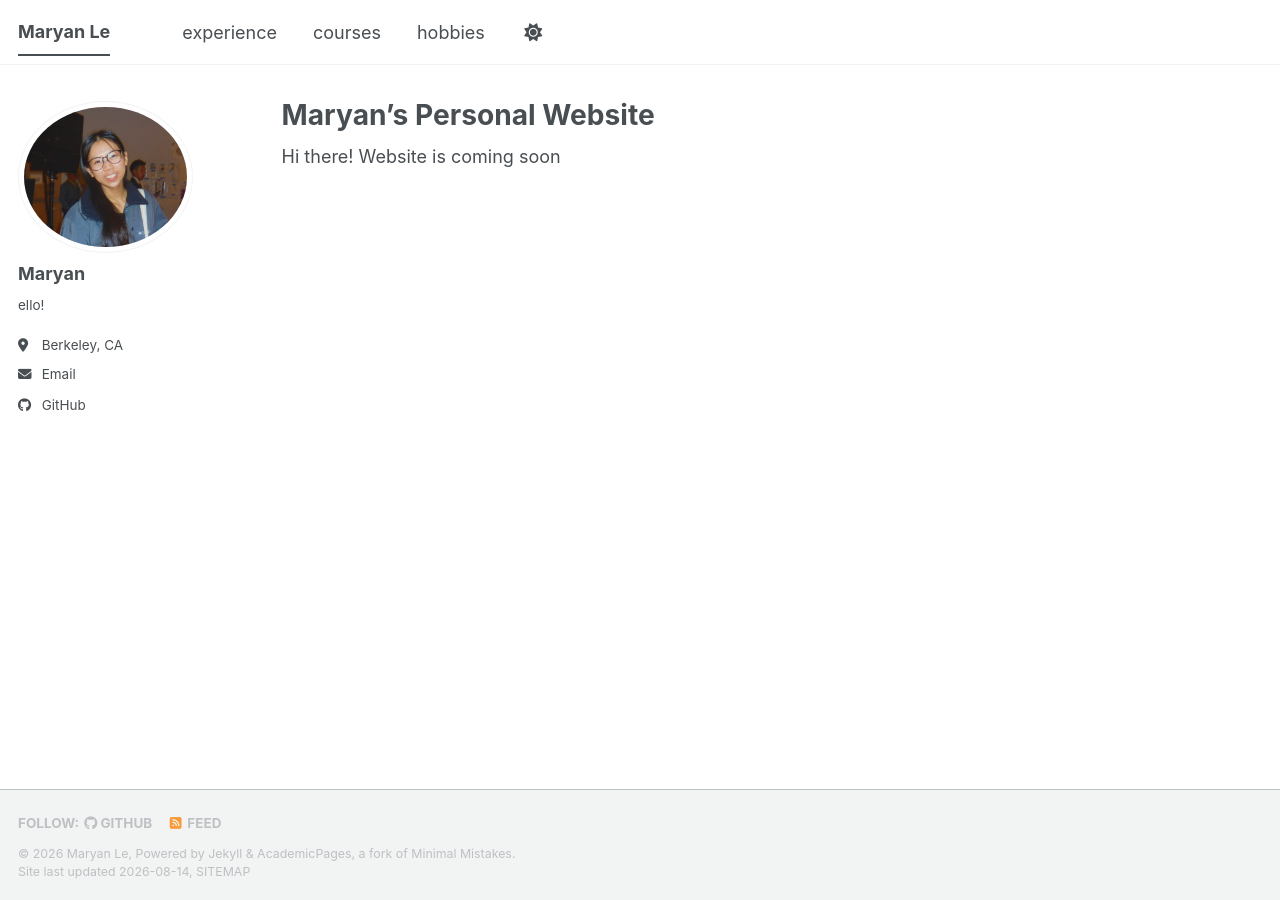
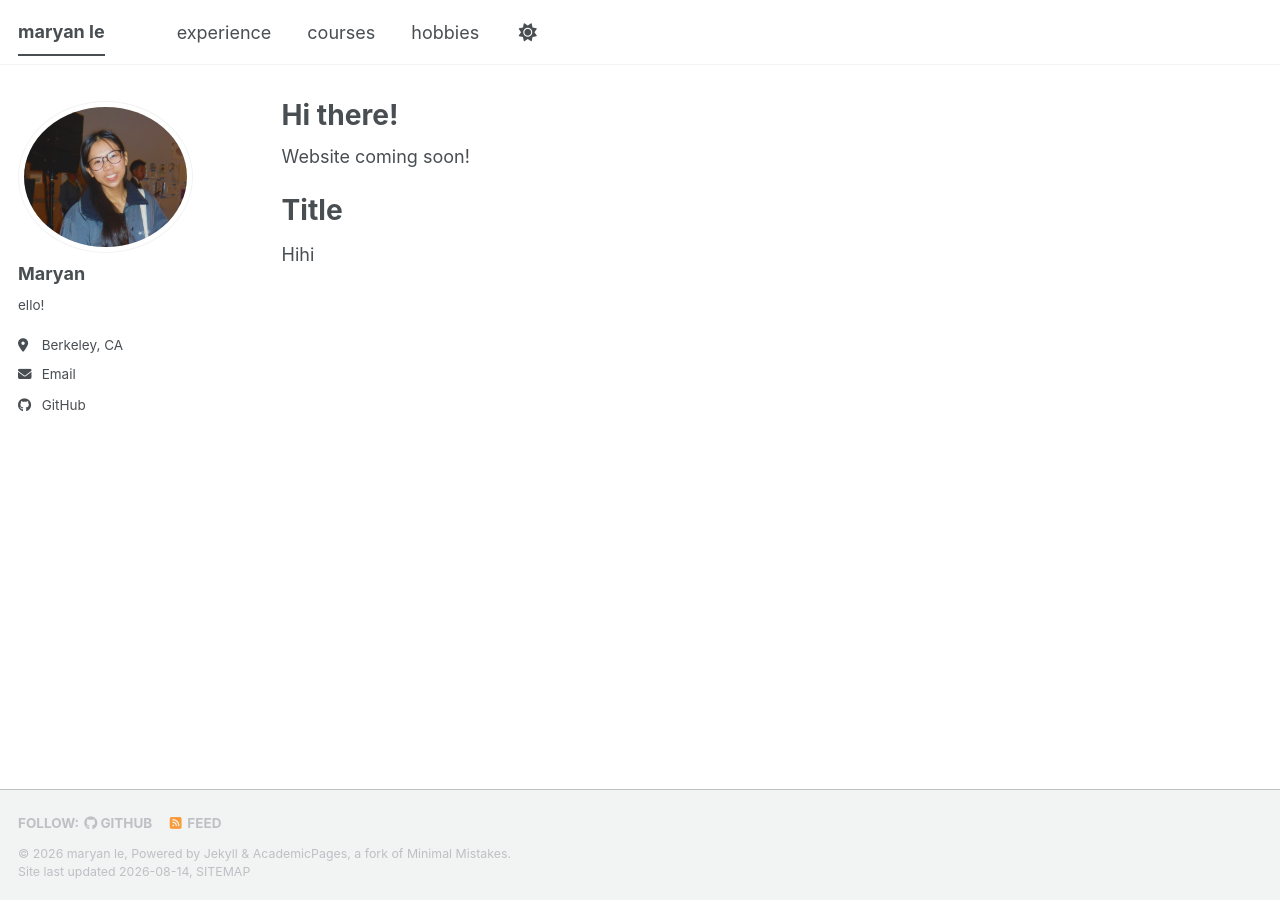
Before and after one commit to lemaryan/lemaryan.github.io, a Jekyll site: the page built from _pages/about.md, in a window 1280 px wide. Built offline with Jekyll 4.4.1, drawn with Linux system fonts in a browser that asks for light colours; a style sheet for code colours, icons or effects is not loaded.

Commit message:
Took out the main page information

```diff
--- a/_config.yml
+++ b/_config.yml
@@ -9,9 +9,9 @@
 # Basic Site Settings
 locale                   : "en-US"
 site_theme               : "default" # The available themes options are "default", "air", "sunrise", "mint", "dirt" and "contrast"
-title                    : "Maryan Le"
+title                    : "maryan le"
 title_separator          : "-"
-name                     : &name "Maryan Le"
+name                     : &name "maryan le"
 description              : &description "Maryan's Personal Website"   # Update this with a general description of your site, this is the default if not overridden by a page
 url                      : https://lemaryan.github.io # The base hostname & protocol for your site e.g. "https://[your GitHub username].github.io",
                                                            # or if you already have some other page hosted on Github then use "https://[your GitHub username].github.io/[Your Repo Name]"
--- a/_pages/about.md
+++ b/_pages/about.md
@@ -1,10 +1,14 @@
 ---
 permalink: /
-title: "Maryan's Personal Website"
+title: "Hi there!"
 author_profile: true
 redirect_from:
   - /about/
   - /about.html
 ---
 
-Hi there! Website is coming soon
+Website coming soon!
+
+Title
+======
+Hihi
```
